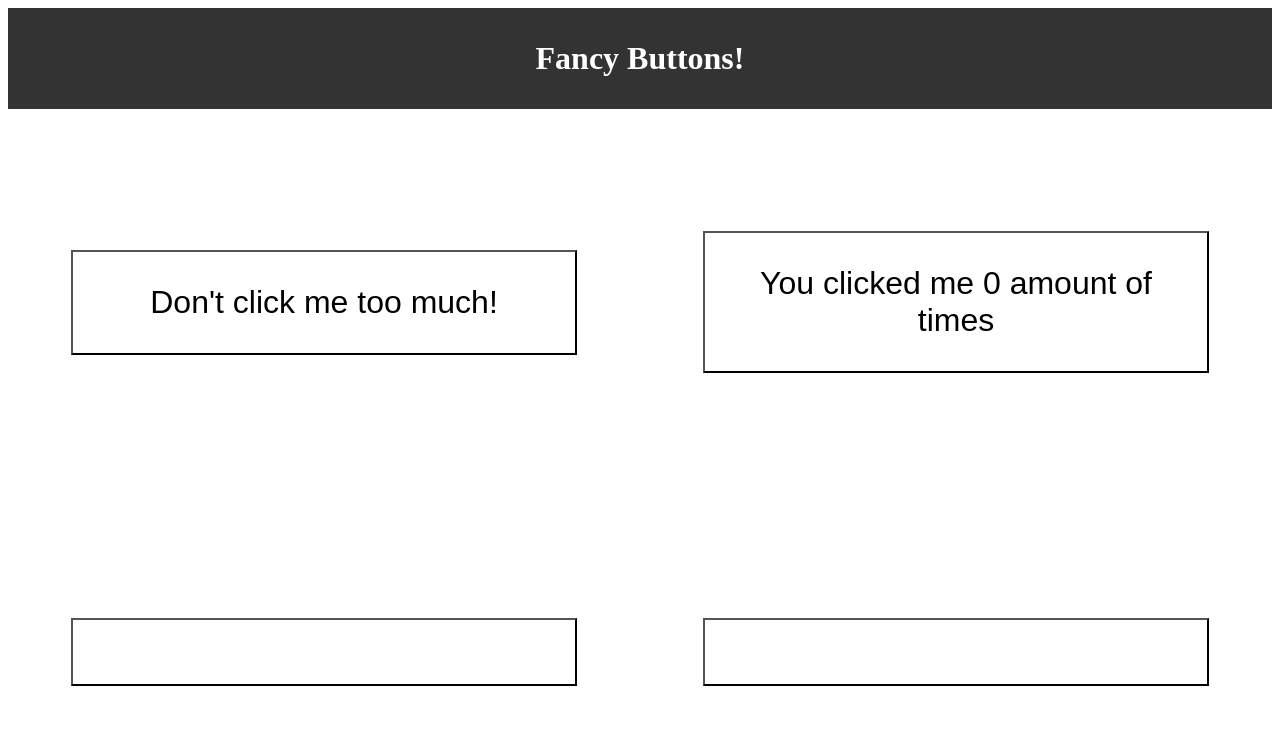
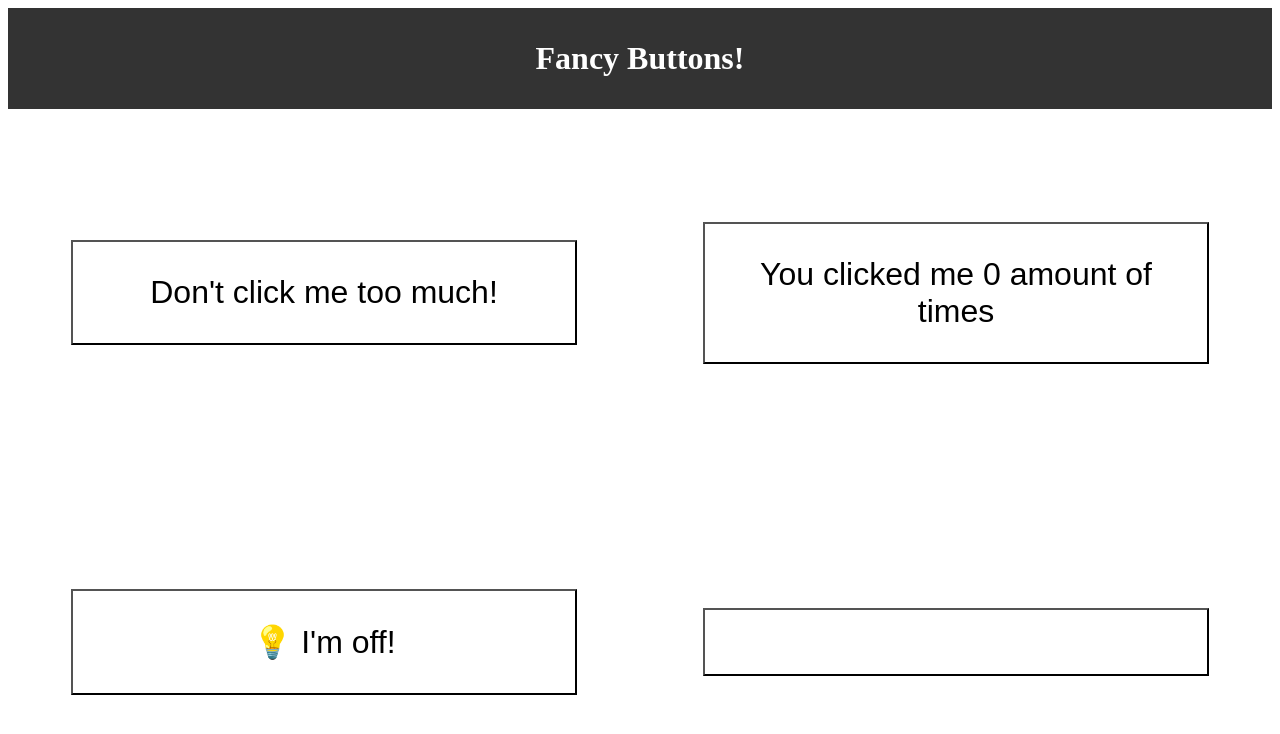
Before and after one commit to jeongj99/fancy-buttons, a React (Create React App) app: page / in a window 1280 px wide. Shown: the top 734 px of the page. Built offline with nearby package versions, Linux system fonts and the light colour scheme.

Commit message:
Set LightSwitchButton useState default to 'off'

```diff
--- a/src/components/LightSwitchButton.js
+++ b/src/components/LightSwitchButton.js
@@ -1,7 +1,7 @@
 import { useState } from "react";
 
 function LightSwitchButton() {
-  const [light, setLight] = useState();
+  const [light, setLight] = useState('off');
 
   return (
     <button className="LightSwitchButton">
```
